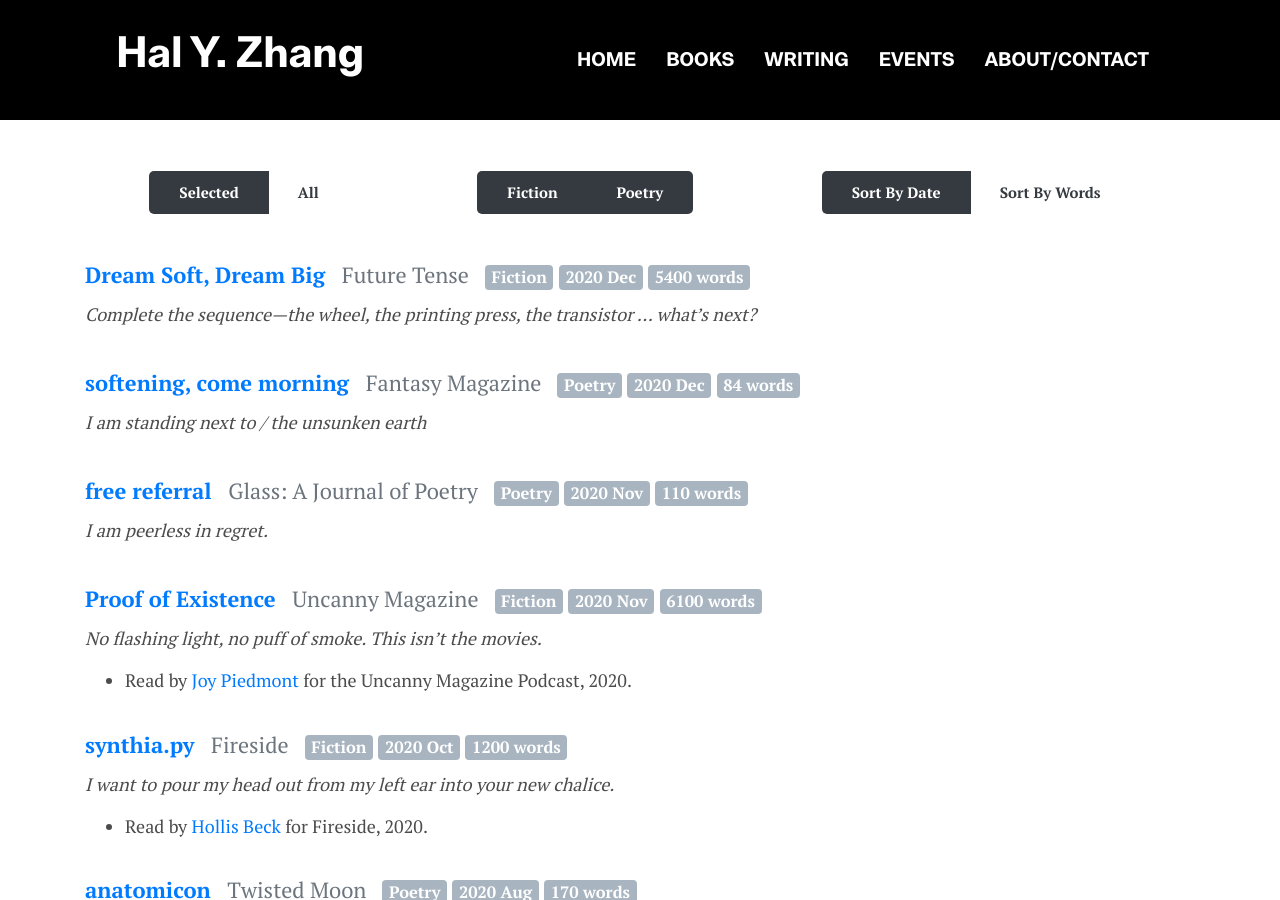
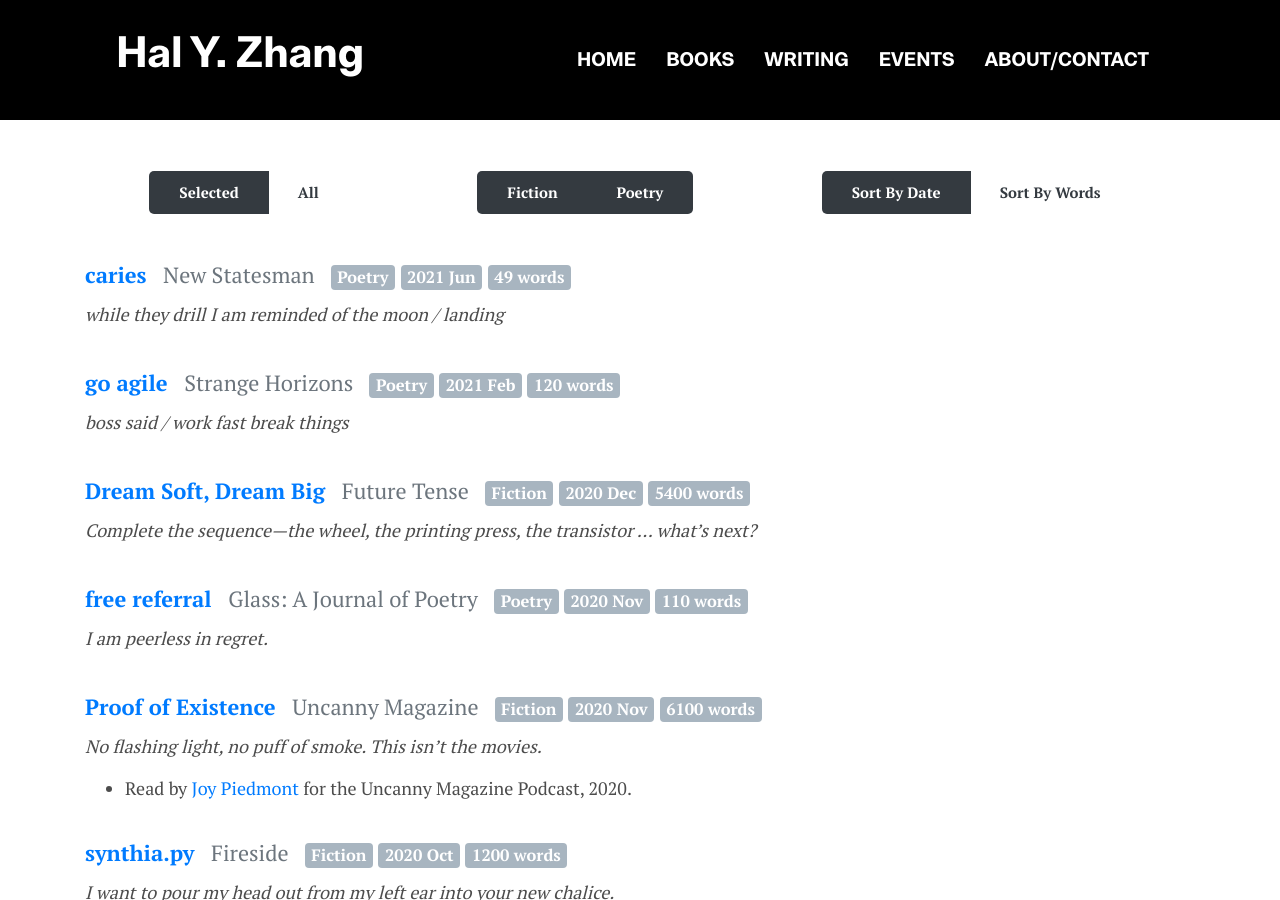
Before and after one commit to abbynicoleyee/abbynicoleyee.github.io, a Jekyll site: the page built from _pages/writing.html, in a window 1280 px wide and 900 px high, scrolled down 475 px. Built offline with Jekyll 4.4.1, drawn with Linux system fonts in a browser that asks for light colours.

Commit message:
updated work

```diff
--- a/Gemfile
+++ b/Gemfile
@@ -1,6 +1,8 @@
 source 'https://rubygems.org'
 gem 'bundler'
-gem 'jekyll'
 gem 'jekyll-sitemap'
 gem 'wdm', '>= 0.1.0'
 gem "webrick", "~> 1.7"
+gem "liquid", "~> 4.0"
+gem "github-pages", "~> 215", group: :jekyll_plugins
+gem "terminal-table", "~> 1.4"
--- a/_data/settings.yml
+++ b/_data/settings.yml
@@ -31,6 +31,10 @@ hero:
 
 events-title: Upcoming & Recent Events
 events:
+  - name: Story Hour Reading
+    value: August 25, 2021
+    image: 'assets/images/events/default.jpg'
+    link: https://www.storyhour2020.com/
   - name: Recognize Fascism Virtual Panel
     image: 'assets/images/events/recognize.jpg'
     value: Jannuary 22, 2021
@@ -43,10 +47,6 @@ events:
     image: 'assets/images/events/hallowstream.jpg'
     value: October 24, 2020
     link: https://tinyurl.com/hallowstream
-  - name: Story Hour Reading
-    value: September 23, 2020
-    image: 'assets/images/events/default.jpg'
-    link: https://www.storyhour2020.com/
 
 
 #-------------------------------
@@ -78,6 +78,40 @@ writing-label:
 
 
 writing-items:
+- quote: while they drill I am reminded of the moon / landing
+  date: '2021-06-23'
+  item-types:
+  - type: poetry
+  - type: selected
+  link: https://www.newstatesman.com/culture/poetry/2021/06/ns-poem-caries
+  name: caries
+  publisher: New Statesman
+  words: 49
+- quote: falling / is different at two vs. fifty-two
+  date: '2021-03-02'
+  item-types:
+  - type: poetry
+  link: http://www.jubilat.org/jubilat/archive/2021-number-38/
+  name: knowing too much, paralyzed
+  publisher: jubilat
+  words: 110
+- quote: boss said / work fast break things
+  date: '2021-02-22'
+  item-types:
+  - type: poetry
+  - type: selected
+  link: http://strangehorizons.com/poetry/go-agile/
+  name: go agile
+  publisher: Strange Horizons
+  words: 120
+- quote: say the perseids. say the greek fire hailing down
+  date: '2021-01-01'
+  item-types:
+  - type: poetry
+  link: http://www.aqueductpress.com/books/978-1-61976-197-1.php
+  name: sound science | Pacifica/Evergreen
+  publisher: Climbing Lightly Through Forests
+  words: 270
 - quote: Complete the sequence—the wheel, the printing press, the transistor ... what’s next?
   date: '2020-12-26'
   item-types:
@@ -91,7 +125,6 @@ writing-items:
   date: '2020-12-11'
   item-types:
   - type: poetry
-  - type: selected
   link: https://www.fantasy-magazine.com/new/new-fiction/poetry/softening-come-morning/
   name: softening, come morning
   publisher: Fantasy Magazine
@@ -132,6 +165,7 @@ writing-items:
   name: Chicken Time
   publisher: Recognize Fascism, World Weaver Press
   words: 4600
+  notes: Also published in [New Haven Review Issue 24](http://www.newhavenreview.com/new-index)
 - quote: I want to pour my head out from my left ear into your new chalice.
   blurb: A programmer codes her lost love.
   date: '2020-10-20'
```
